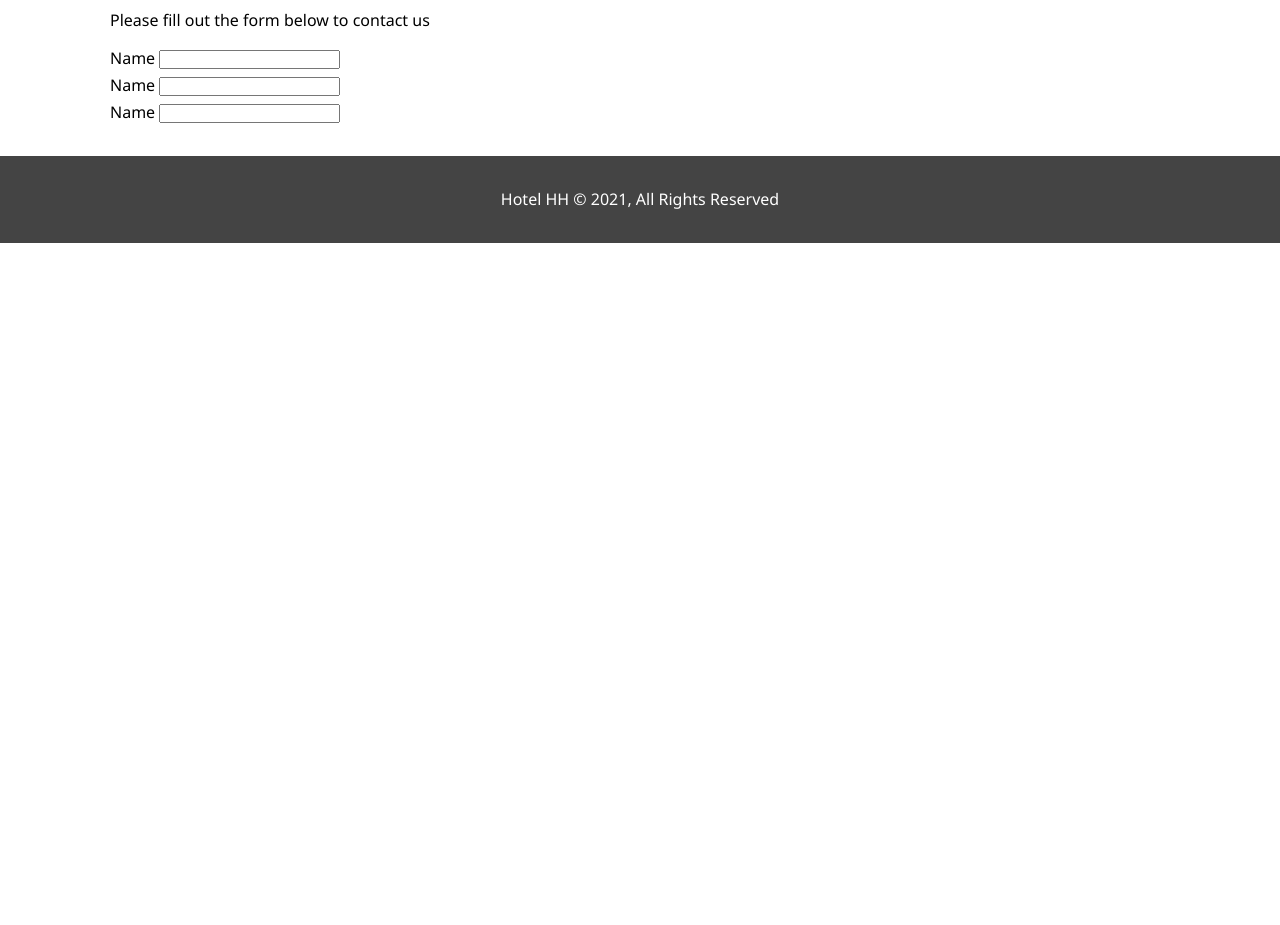
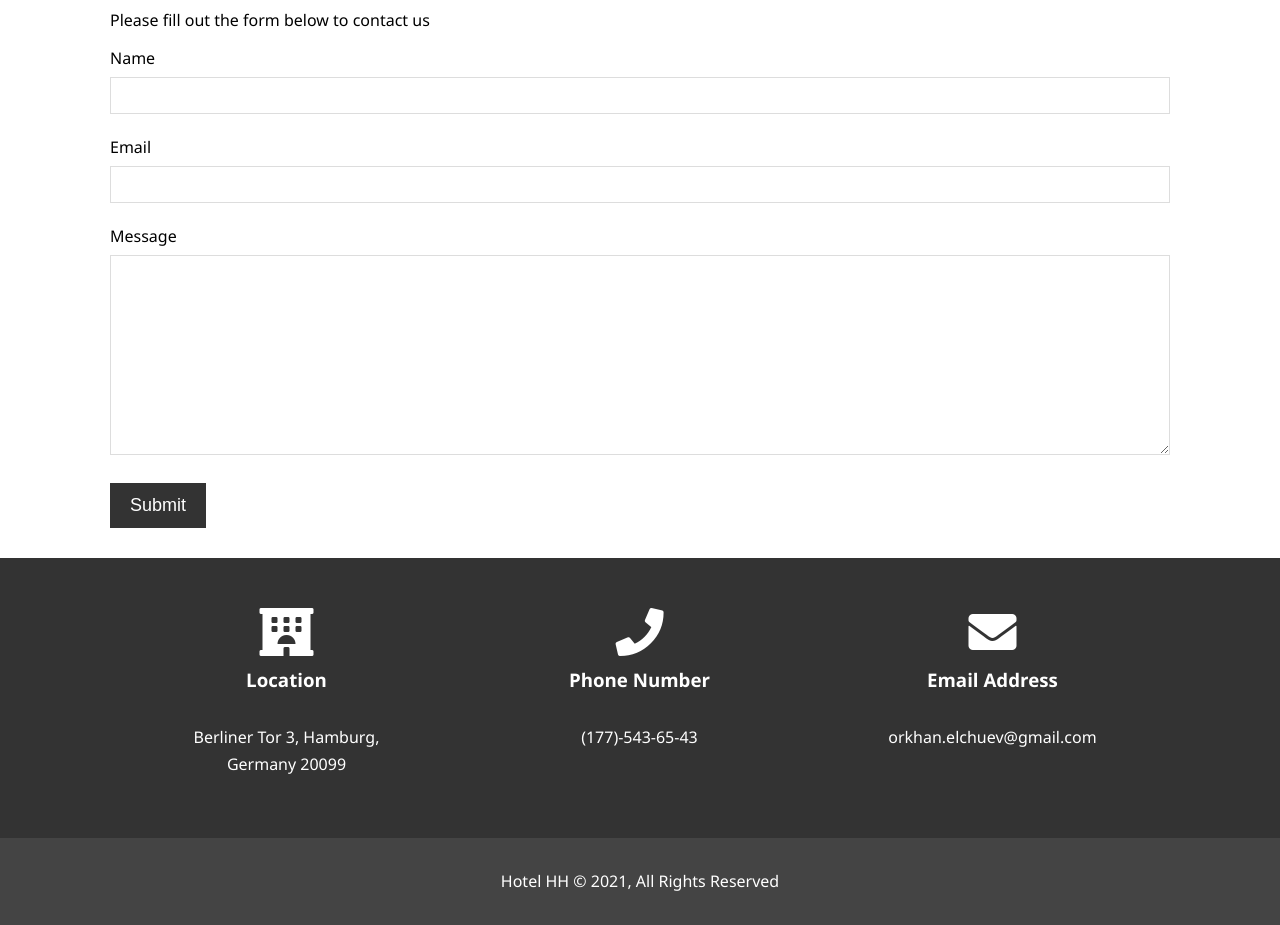
Before and after one commit to OrkhanElchuev/Hotel-Webpage, a plain HTML site: page contact.html in a window 1280 px wide. Shown: the part 147-1072 px from the top of the page. Before the commit the page ends 800 px from the top, so only its background shows below. Drawn offline with Linux system fonts and the light colour scheme.

Commit message:
Contact page created

```diff
--- a/contact.html
+++ b/contact.html
@@ -34,14 +34,35 @@
           <input type="text" name="name" id="name">
         </div>
         <div class="form-group">
-          <label for="email">Name</label>
+          <label for="email">Email</label>
           <input type="email" name="email" id="email">
         </div>
         <div class="form-group">
-          <label for="name">Name</label>
-          <input type="text" name="name" id="name">
+          <label for="message">Message</label>
+          <textarea name="message" id="message"></textarea>
         </div>
+        <button type="submit" class="btn">Submit</button>
       </form>
+    </div>
+  </section>
+
+  <section id="contact-info" class="bg-dark">
+    <div class="container">
+      <div class="box">
+        <i class="fas fa-hotel fa-3x"></i>
+        <h3>Location</h3>
+        <p>Berliner Tor 3, Hamburg, Germany 20099</p>
+      </div>
+      <div class="box">
+        <i class="fas fa-phone fa-3x"></i>
+        <h3>Phone Number</h3>
+        <p>(177)-543-65-43</p>
+      </div>
+      <div class="box">
+        <i class="fas fa-envelope fa-3x"></i>
+        <h3>Email Address</h3>
+        <p>orkhan.elchuev@gmail.com</p>
+      </div>
     </div>
   </section>
 
--- a/css/style.css
+++ b/css/style.css
@@ -240,6 +240,33 @@ p {
   border-radius: 50%;
 }
 
+/* Contact Form */
+#contact-form .form-group {
+  margin-bottom: 20px;
+}
+
+#contact-form label {
+  display: block;
+  margin-bottom: 5px;
+}
+
+#contact-form input,
+#contact-form textarea {
+  width: 100%;
+  padding: 10px;
+  border: 1px #ddd solid;
+}
+
+#contact-form textarea {
+  height: 200px;
+}
+
+#contact-form input:focus,
+#contact-form textarea:focus {
+  outline: none;
+  border-color: #e9ab6dd0;
+}
+
 /* Footer */
 #main-footer {
   text-align: center;
```
